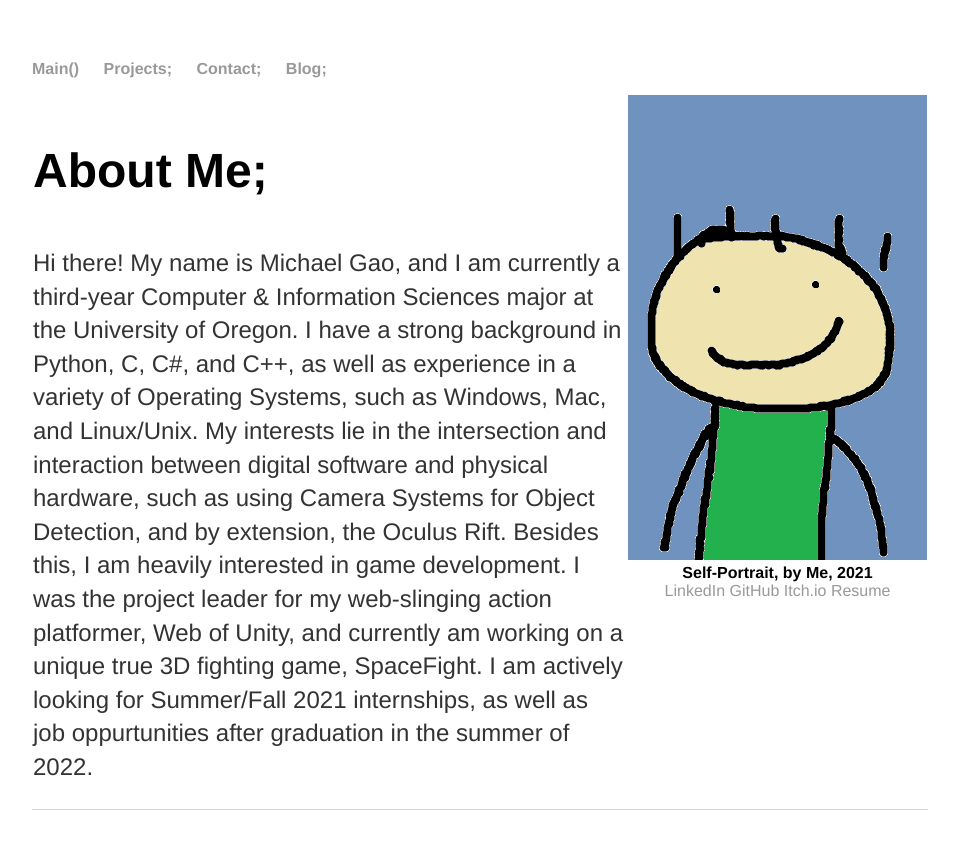
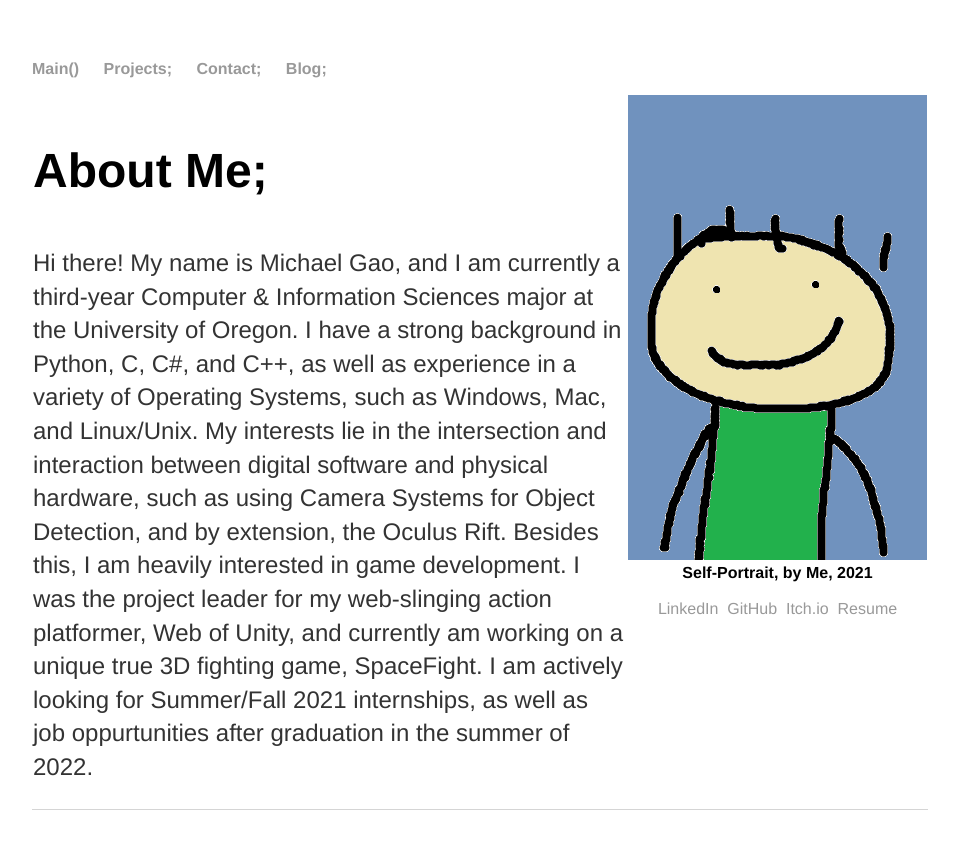
Before and after one commit to michael-c-gao/WebsiteOfMichael, a Jekyll site: the page built from index.html, in a window 1280 px wide. Shown: the top 849 px of the page, without its empty margins (160-1118 px from the left). Built offline with Jekyll 4.4.1, drawn with Linux system fonts in a browser that asks for light colours.

Commit message:
Update index.html

```diff
--- a/index.html
+++ b/index.html
@@ -32,7 +32,8 @@
 	<section class="child">
 		<div align="center"><img src="selfportrait.png" alt="Self Portrait"></div>
 	<div align="center"><strong>Self-Portrait, by Me, 2021</strong></div>
-	<div align="center"><a href="https://www.linkedin.com/in/michael-c-gao/">LinkedIn</a>&nbsp;<a href="https://github.com/michael-c-gao">GitHub</a>&nbsp;<a href="https://mexhal.itch.io/">Itch.io</a>&nbsp;<a href="GaoMichaelResume.pdf" target="resume">Resume</a></div>
+		<br>
+	<div align="center"><a href="https://www.linkedin.com/in/michael-c-gao/">LinkedIn</a>&nbsp;&nbsp;<a href="https://github.com/michael-c-gao">GitHub</a>&nbsp;&nbsp;<a href="https://mexhal.itch.io/">Itch.io</a>&nbsp;&nbsp;<a href="GaoMichaelResume.pdf" target="resume">Resume</a></div>
 	</div>
 	</section>
 </section>
```
